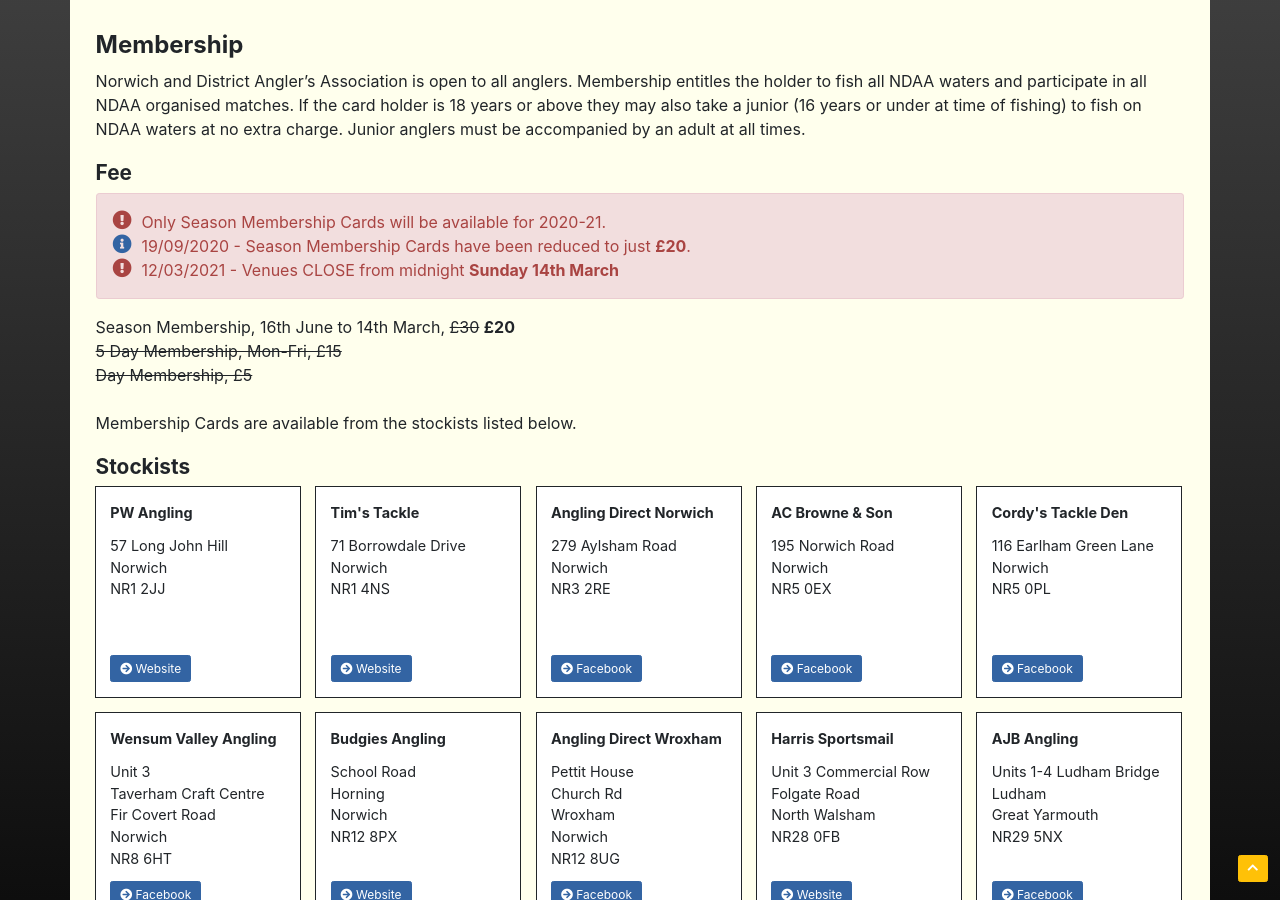
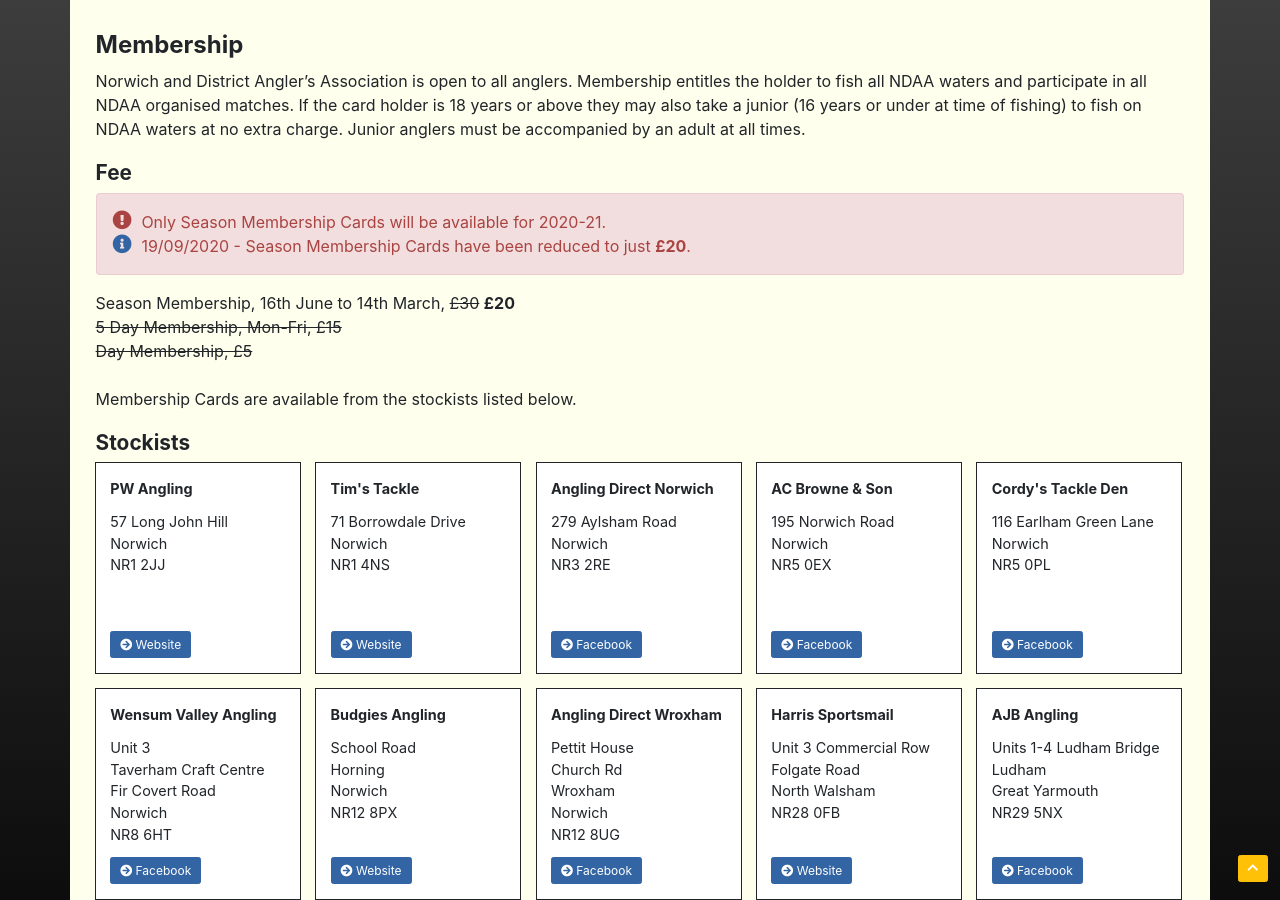
Before and after one commit to ndaa-developer/ndaa-release-two, a Jekyll site: the page built from index.html, in a window 1280 px wide and 900 px high, scrolled down 1738 px. Built offline with Jekyll 4.4.1, drawn with Linux system fonts in a browser that asks for light colours; a script that is not in the unit is left out.

Commit message:
Update Pages “membership”

```diff
--- a/_data/membership.yml
+++ b/_data/membership.yml
@@ -8,8 +8,6 @@ alert-messages:
     alert-msg: Only Season Membership Cards will be available for 2020-21.
   - alert-type: info
     alert-msg: 19/09/2020 - Season Membership Cards have been reduced to just **£20**.
-  - alert-type: warning
-    alert-msg: 12/03/2021 - Venues CLOSE from midnight **Sunday 14th March**
 options:
   - option-desc: Season Membership, 16th June to 14th March, ~~£30~~ **£20**
   - option-desc: ~~5 Day Membership, Mon-Fri, £15~~
```
